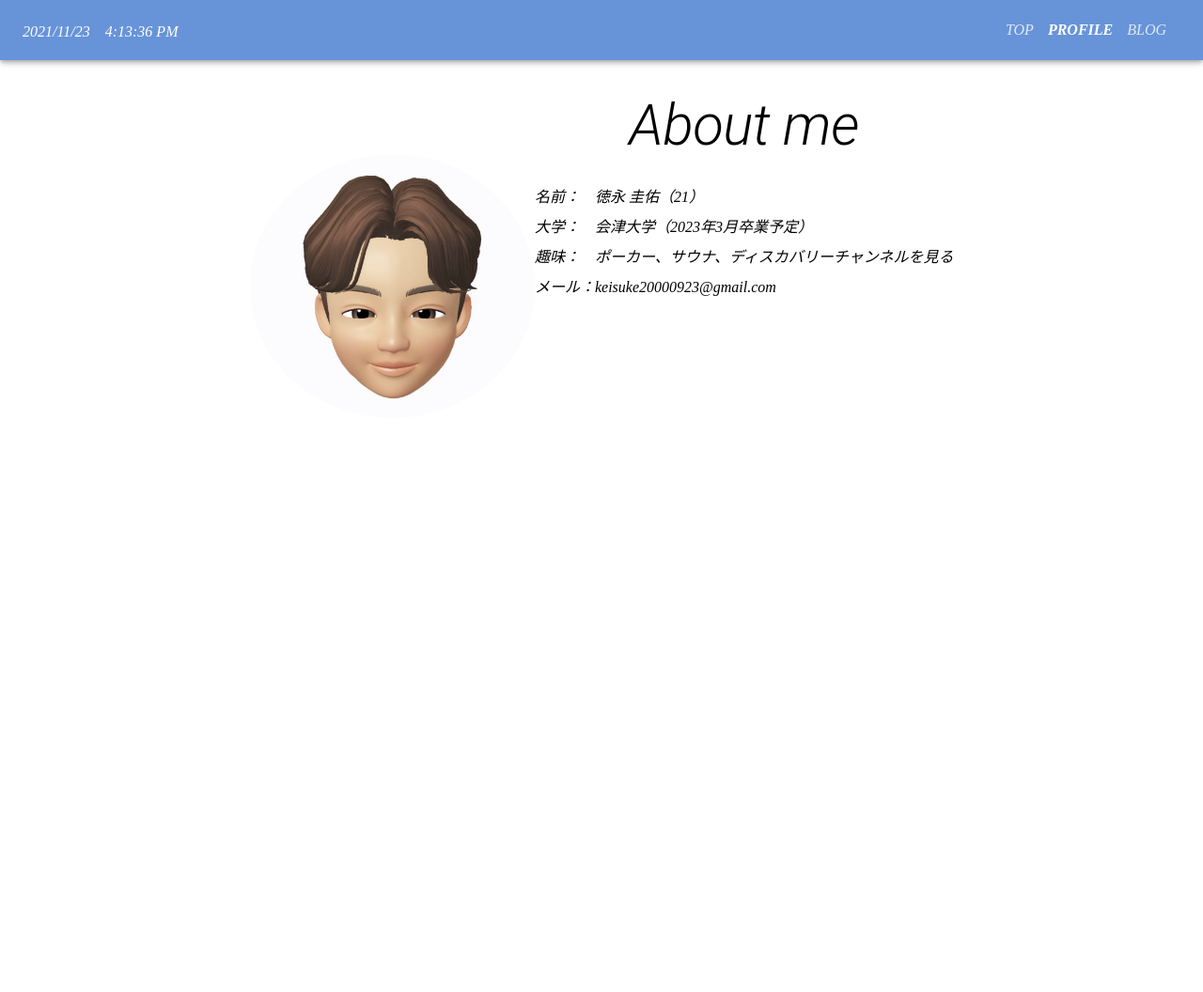
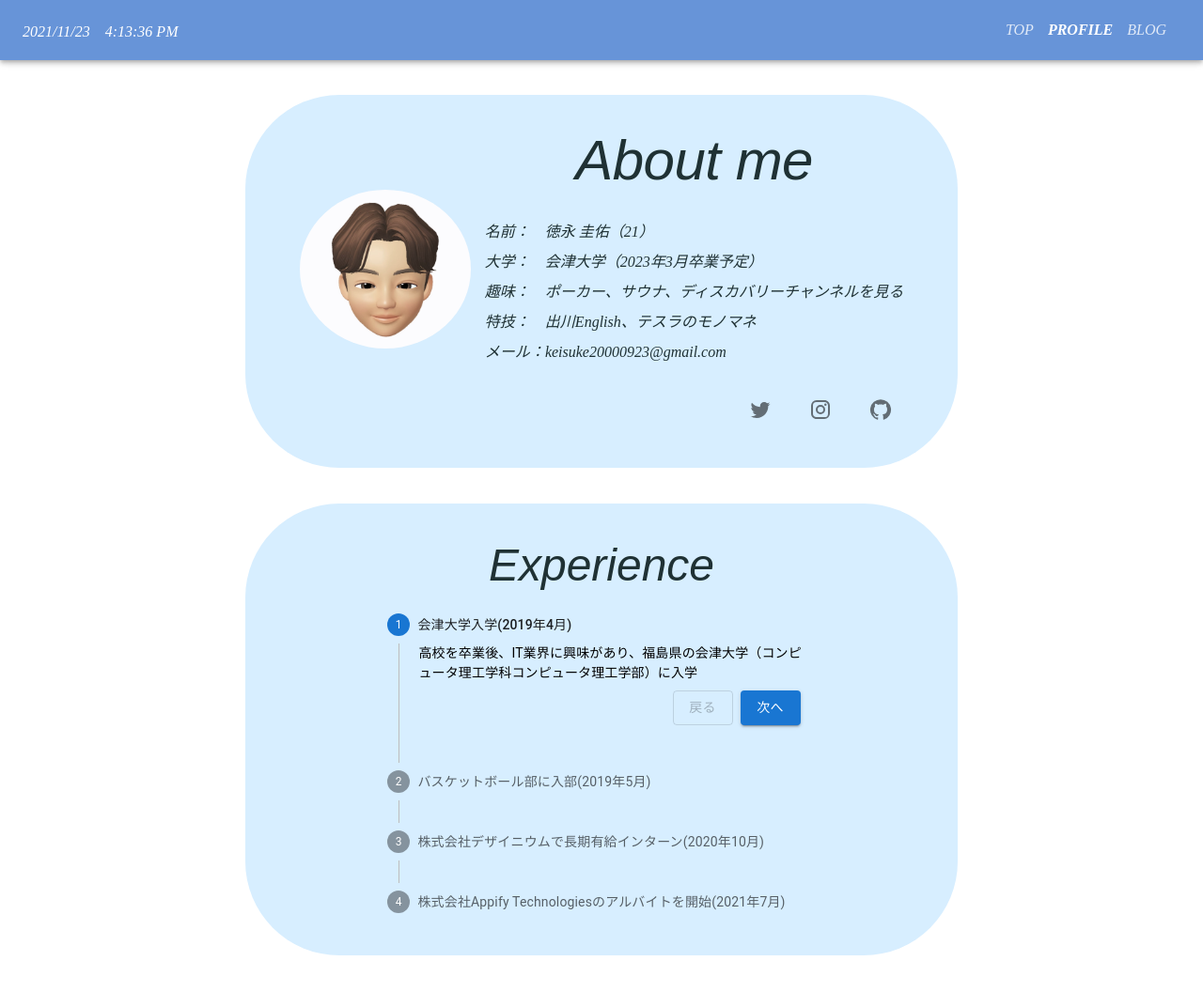
Before and after one commit to Keisuke-Toku-2000/TokuPortfolio, a Gatsby site: page /profile in a window 1280 px wide. Shown: the whole page at 94% size. Before the commit the page ends 800 px from the top, so only its background shows below. Built offline with nearby package versions, Linux system fonts and the light colour scheme; Gatsby itself is replaced by a stand-in of ours.

Commit message:
AboutMeとExperienceの追加

```diff
--- /dev/null
+++ b/src/components/Profile/Aboutme.tsx
@@ -0,0 +1,111 @@
+import Avatar from "@mui/material/Avatar";
+import * as React from "react";
+//@ts-ignore
+import avater from "../../images/face.jpg";
+import { IconButton } from "@material-ui/core";
+import { Stack } from "@mui/material";
+import { Typography } from "@material-ui/core";
+import InstagramIcon from "@mui/icons-material/Instagram";
+import TwitterIcon from "@mui/icons-material/Twitter";
+import GitHubIcon from "@mui/icons-material/GitHub";
+import { VFC } from "react";
+import { card } from "../../pages/profile";
+
+export const AboutMe: VFC = () => {
+  const getAge = () => {
+    const birthday = {
+      year: 2000,
+      month: 9,
+      date: 23,
+    };
+    var today = new Date();
+    var thisYearsBirthday = new Date(
+      today.getFullYear(),
+      birthday.month - 1,
+      birthday.date
+    );
+    var age = today.getFullYear() - birthday.year;
+    if (today < thisYearsBirthday) {
+      age--;
+    }
+    return age;
+  };
+
+  const isOverGraduate = (): string => {
+    const willGraduate = new Date(2023, 3, 31);
+    const today = new Date();
+    if (willGraduate.getTime() > today.getTime()) {
+      return "2023年3月卒業予定";
+    } else {
+      return "2023年3月卒";
+    }
+  };
+  return (
+    <Stack
+      direction="row"
+      justifyContent="center"
+      sx={{ ...card, marginTop: "8%", paddingTop: "8%" }}
+    >
+      <Avatar
+        alt="keisuke"
+        src={avater}
+        sx={{
+          width: "24%",
+          height: "24%",
+          marginRight: "2%",
+        }}
+      />
+      <div style={{ color: "#1f3134" }}>
+        <Typography
+          variant="h2"
+          style={{
+            fontStyle: "italic",
+            marginTop: "-15%",
+            fontFamily: "arial",
+          }}
+        >
+          About me
+        </Typography>
+        <Stack
+          spacing={1}
+          justifyContent="flex-start"
+          sx={{
+            textAlign: "left",
+            fontStyle: "italic",
+          }}
+        >
+          <br />
+          <p>{`名前：　徳永 圭佑（${getAge()}）`}</p>
+          <p>{`大学：　会津大学（${isOverGraduate()}）`}</p>
+          <p>趣味：　ポーカー、サウナ、ディスカバリーチャンネルを見る</p>
+          <p>特技：　出川English、テスラのモノマネ</p>
+          <p>
+            メール：
+            <a
+              style={{ textDecoration: "none", color: "#1f3134" }}
+              href="mailto:keisuke20000923@gmail.com"
+            >
+              keisuke20000923@gmail.com
+            </a>
+          </p>
+        </Stack>
+        <Stack
+          direction="row"
+          spacing={2}
+          sx={{ marginTop: "6%" }}
+          justifyContent="right"
+        >
+          <IconButton href="https://twitter.com/keisuke2000_">
+            <TwitterIcon />
+          </IconButton>
+          <IconButton href="https://www.instagram.com/kei_toku0923/">
+            <InstagramIcon />
+          </IconButton>
+          <IconButton href="https://github.com/Keisuke-Toku-2000">
+            <GitHubIcon />
+          </IconButton>
+        </Stack>
+      </div>
+    </Stack>
+  );
+};
--- /dev/null
+++ b/src/components/Profile/Experience.tsx
@@ -0,0 +1,118 @@
+import Box from "@mui/material/Box";
+import Stepper from "@mui/material/Stepper";
+import Step from "@mui/material/Step";
+import StepLabel from "@mui/material/StepLabel";
+import StepContent from "@mui/material/StepContent";
+import Typography from "@mui/material/Typography";
+import Button from "@mui/material/Button";
+import { Stack } from "@mui/material";
+import React, { useState } from "react";
+import { VFC } from "react";
+import { card } from "../../pages/profile";
+
+type Step = {
+  label: string;
+  description: string;
+};
+
+export const Experience: VFC = () => {
+  const steps: Step[] = [
+    {
+      label: "会津大学入学(2019年4月)",
+      description: `高校を卒業後、IT業界に興味があり、福島県の会津大学（コンピュータ理工学科コンピュータ理工学部）に入学`,
+    },
+    {
+      label: "バスケットボール部に入部(2019年5月)",
+      description: `中学校より続けていたバスケットボールを大学でも行うためにバスケットボール部に入部。
+      大学生の楽しいは全てここに詰まっていた気がする。`,
+    },
+    {
+      label: "株式会社デザイニウムで長期有給インターン(2020年10月)",
+      description: `フロントエンドとして長期有給インターンに参加させていただいた。
+        チーム開発を体験し、gitやvue, javascriptなどを中心に学んだ。`,
+    },
+    {
+      label: "株式会社Appify Technologiesのアルバイトを開始(2021年7月)",
+      description: `Appifyのアルバイトに参加。フロントとしてReact, TypeScript, GraphQLを使用。夏休みには１ヶ月のインターンがあり、そこでたくさんのことを学んだ。`,
+    },
+  ];
+
+  const [activeStep, setActiveStep] = useState<number>(0);
+
+  const handleNext = () => {
+    setActiveStep((prevActiveStep) => prevActiveStep + 1);
+  };
+
+  const handleBack = () => {
+    setActiveStep((prevActiveStep) => prevActiveStep - 1);
+  };
+
+  return (
+    <Stack
+      style={{ ...card, marginTop: "3%" }}
+      alignContent="center"
+      direction="column"
+    >
+      <Typography
+        variant="h3"
+        style={{
+          fontStyle: "italic",
+          fontFamily: "arial",
+          color: "#1f3134",
+        }}
+      >
+        Experience
+      </Typography>
+      <Stepper
+        activeStep={activeStep}
+        orientation="vertical"
+        sx={{ ml: "20%", mr: "20%", mt: "2%" }}
+      >
+        {steps.map((step, index) => (
+          <Step key={index} sx={{ fontFamily: "arial" }}>
+            <StepLabel>{step.label}</StepLabel>
+            <StepContent>
+              <Typography style={{ textAlign: "left", fontSize: 14 }}>
+                {step.description}
+              </Typography>
+              <Box sx={{ mb: 2, textAlign: "right" }}>
+                <div>
+                  <Button
+                    disabled={index === 0}
+                    onClick={handleBack}
+                    sx={{ mt: 1, mr: 1 }}
+                    variant="outlined"
+                  >
+                    戻る
+                  </Button>
+                  <Button
+                    variant="contained"
+                    onClick={handleNext}
+                    sx={{ mt: 1, mr: 1 }}
+                  >
+                    {index === steps.length - 1 ? "終了" : "次へ"}
+                  </Button>
+                </div>
+              </Box>
+            </StepContent>
+          </Step>
+        ))}
+      </Stepper>
+      {activeStep === steps.length && (
+        <Stack
+          sx={{ mt: 2, mr: 10 }}
+          direction="row"
+          spacing={3}
+          justifyContent="right"
+        >
+          <Button onClick={handleBack} variant="outlined">
+            一つ戻る
+          </Button>
+          <Button onClick={() => setActiveStep(0)} variant="outlined">
+            初めに戻る
+          </Button>
+        </Stack>
+      )}
+    </Stack>
+  );
+};
--- a/src/pages/profile.tsx
+++ b/src/pages/profile.tsx
@@ -1,91 +1,25 @@
-import Avatar from "@mui/material/Avatar";
 import * as React from "react";
 //@ts-ignore
-import avater from "../images/face.jpg";
 import { Layout } from "../components/Layout/Layout";
-import { deepOrange } from "@material-ui/core/colors";
-import { Stack } from "@mui/material";
-import { Typography } from "@material-ui/core";
+import { AboutMe } from "../components/Profile/AboutMe";
+import { Experience } from "../components/Profile/Experience";
+
+export const card: object = {
+  textAlign: "center",
+  backgroundColor: "#D7EEFF",
+  paddingTop: "3%",
+  paddingBottom: "3%",
+  marginLeft: "20%",
+  marginRight: "20%",
+  borderRadius: "100px",
+};
 
 const Profile: React.VFC = () => {
-  const getAge = () => {
-    const birthday = {
-      year: 2000,
-      month: 9,
-      date: 23,
-    };
-    var today = new Date();
-    var thisYearsBirthday = new Date(
-      today.getFullYear(),
-      birthday.month - 1,
-      birthday.date
-    );
-    var age = today.getFullYear() - birthday.year;
-    if (today < thisYearsBirthday) {
-      age--;
-    }
-    return age;
-  };
-
-  const isOverGraduate = (): string => {
-    const willGraduate = new Date(2023, 3, 31);
-    const today = new Date();
-    if (willGraduate.getTime() > today.getTime()) {
-      return "2023年3月卒業予定";
-    } else {
-      return "2023年3月卒";
-    }
-  };
-
   return (
     <Layout>
-      <Stack
-        direction="row"
-        justifyContent="center"
-        sx={{
-          marginTop: "13%",
-          textAlign: "center",
-        }}
-      >
-        <Avatar
-          alt="keisuke"
-          src={avater}
-          sx={{
-            width: "24%",
-            height: "24%",
-          }}
-        />
-        <div style={{}}>
-          <Typography
-            variant="h2"
-            style={{ fontStyle: "italic", marginTop: "-15%" }}
-          >
-            About me
-          </Typography>
-          <Stack
-            spacing={1}
-            justifyContent="flex-start"
-            sx={{
-              textAlign: "left",
-              fontStyle: "italic",
-            }}
-          >
-            <br />
-            <p>{`名前：　徳永 圭佑（${getAge()}）`}</p>
-            <p>{`大学：　会津大学（${isOverGraduate()}）`}</p>
-            <p>趣味：　ポーカー、サウナ、ディスカバリーチャンネルを見る</p>
-            <p>
-              メール：
-              <a
-                style={{ textDecoration: "none", color: "black" }}
-                href="mailto:keisuke20000923@gmail.com"
-              >
-                keisuke20000923@gmail.com
-              </a>
-            </p>
-          </Stack>
-        </div>
-      </Stack>
+      <AboutMe />
+      <Experience />
+      <div style={{ margin: 50 }}></div>
     </Layout>
   );
 };
```
Also changed, not shown: src/pages/index.tsx (+4 -3 lines).
